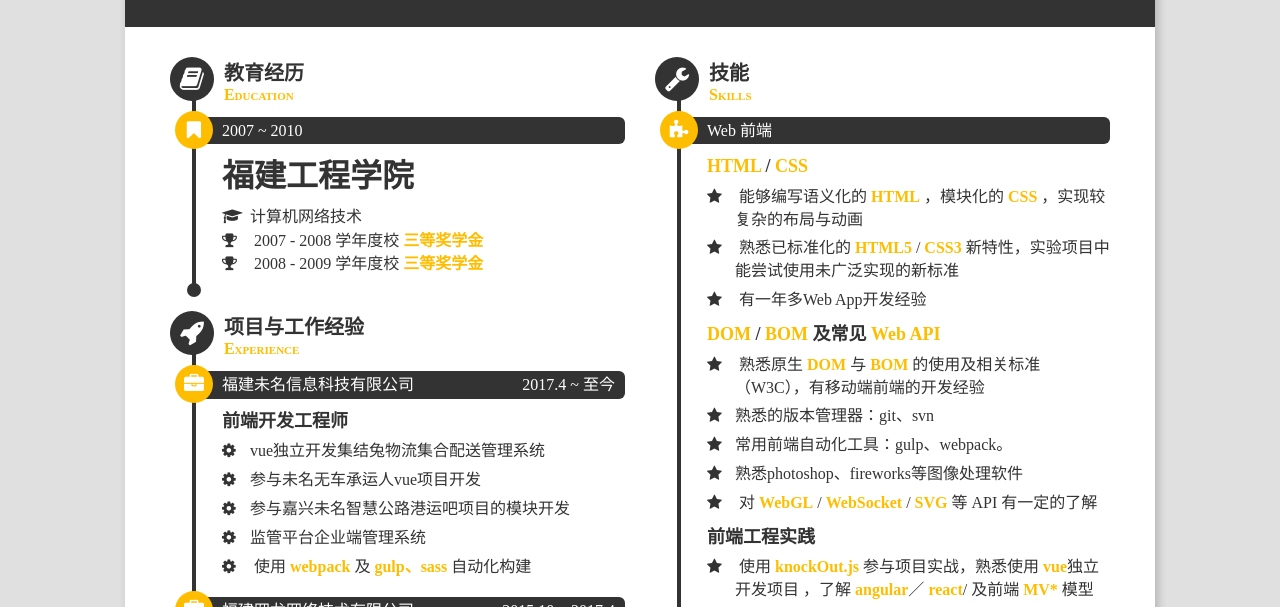
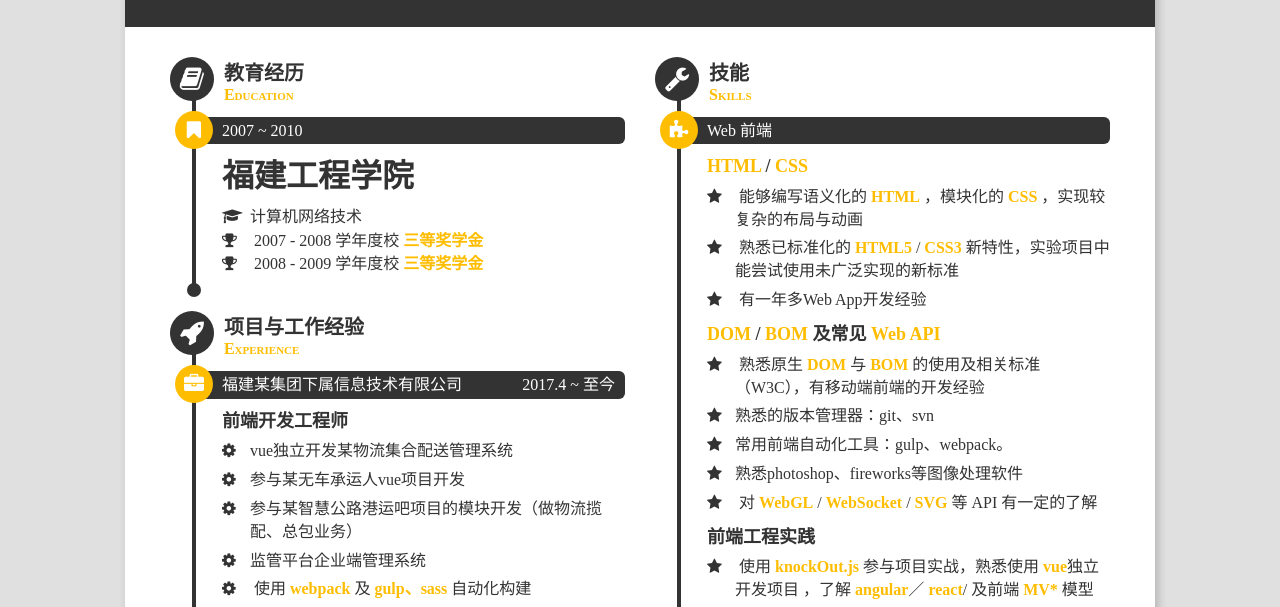
Before and after one commit to ganqz/ganqz.github.io, a plain HTML site: page resume/resume.html in a window 1280 px wide. Shown: the part 171-778 px from the top of the page. Drawn offline with Linux system fonts and the light colour scheme.

Commit message:
某集团

```diff
--- a/resume/resume.html
+++ b/resume/resume.html
@@ -83,14 +83,14 @@
 							<ul class="sec-content timeline">
 								<li class="timeline-item experience-internship">
 									<h3 class="timeline-title">
-										<span class="experience-place">福建未名信息科技有限公司</span>
+										<span class="experience-place">福建某集团下属信息技术有限公司</span>
 										<time class="experience-time">2017.4 ~ 至今</time>
 									</h3>
 									<dl class="experience-description timeline-content">
 										<dt class="experience-position">前端开发工程师</dt>
-										<dd class="experience-task">vue独立开发集结兔物流集合配送管理系统</dd>
-										<dd class="experience-task">参与未名无车承运人vue项目开发</dd>
-										<dd class="experience-task">参与嘉兴未名智慧公路港运吧项目的模块开发</dd>
+										<dd class="experience-task">vue独立开发某物流集合配送管理系统</dd>
+										<dd class="experience-task">参与某无车承运人vue项目开发</dd>
+										<dd class="experience-task">参与某智慧公路港运吧项目的模块开发（做物流揽配、总包业务）</dd>
 										<dd class="experience-task">监管平台企业端管理系统</dd>
 										<dd class="experience-task">
 											使用
```
